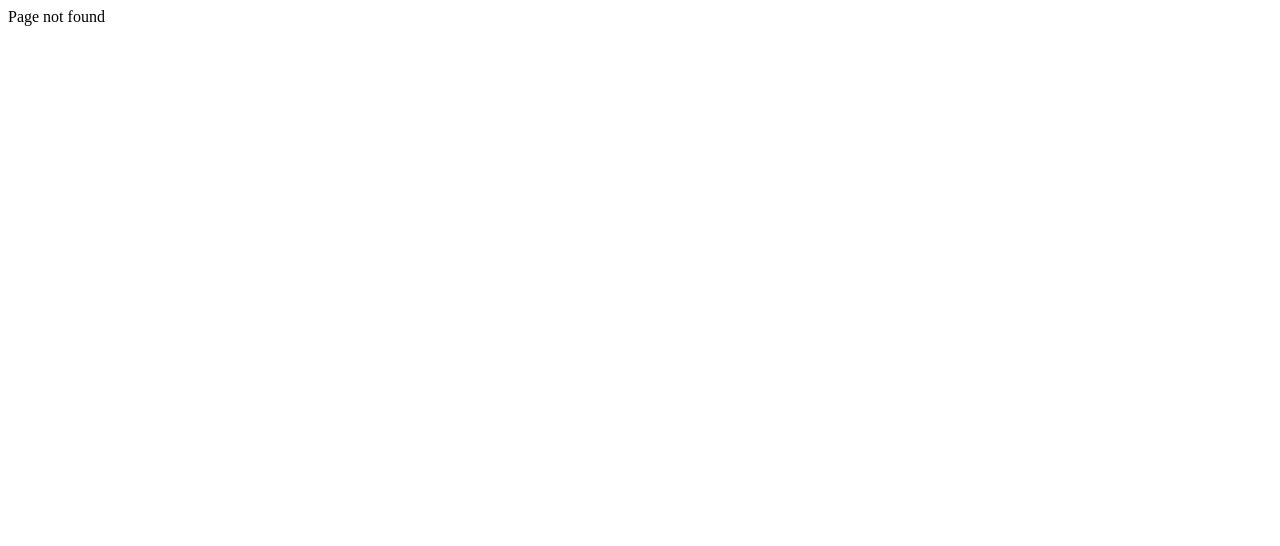
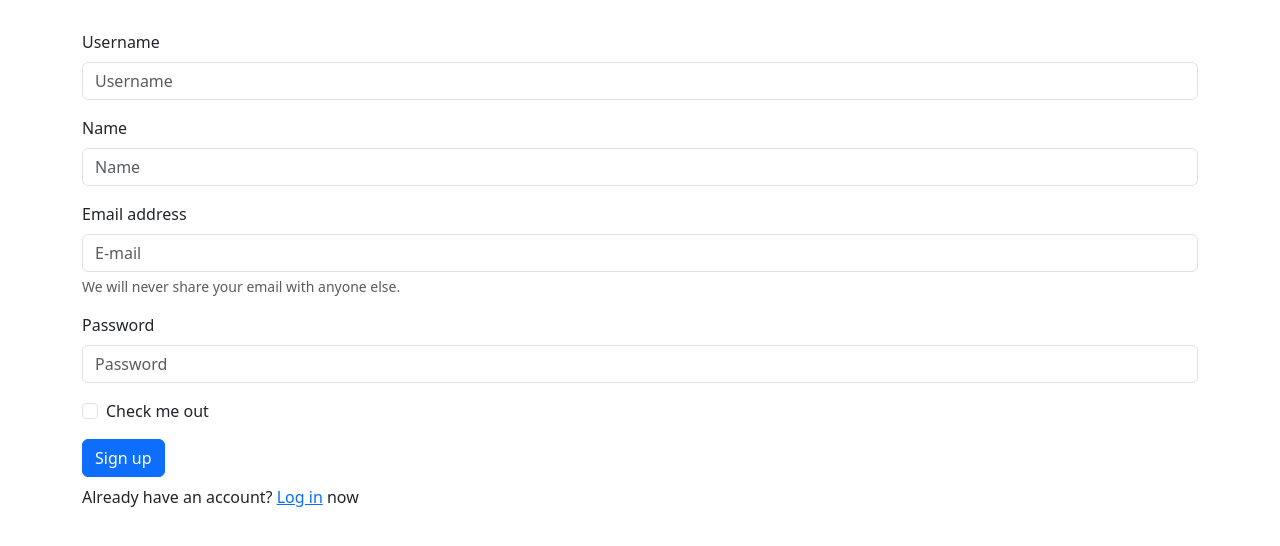
Before and after one commit to Deadly-Smile/Get-Help, a React (Vite) app in the folder Front-End/: page /signup in a window 1280 px wide. Before the commit this address had no page. Shown: the top 546 px of the page. Built offline with nearby package versions, Linux system fonts and the light colour scheme.

Commit message:
Created GUI
## Installed packages
- [ ] Bootstrap version-5.3.0
- [ ] Tailwindcss version-3.3.2
### tailwind does not work

```diff
--- a/Front-End/package.json
+++ b/Front-End/package.json
@@ -10,6 +10,7 @@
     "preview": "vite preview"
   },
   "dependencies": {
+    "bootstrap": "^5.3.0",
     "react": "^18.2.0",
     "react-dom": "^18.2.0",
     "react-router-dom": "^6.14.1"
@@ -22,6 +23,7 @@
     "eslint-plugin-react": "^7.32.2",
     "eslint-plugin-react-hooks": "^4.6.0",
     "eslint-plugin-react-refresh": "^0.4.1",
+    "tailwindcss": "^3.3.2",
     "vite": "^4.4.0"
   }
 }
--- a/Front-End/src/App.jsx
+++ b/Front-End/src/App.jsx
@@ -3,6 +3,8 @@ import React from "react";
 import HomePage from "./Pages/HomePage";
 import About from "./Pages/About";
 import NotFound from "./Pages/NotFound";
+import SignUp from "./Pages/SignUp";
+import Login from "./Pages/Login";
 import { Route, Routes } from "react-router-dom";
 
 const App = () => {
@@ -11,6 +13,8 @@ const App = () => {
       <Routes>
         <Route path="/" element={<HomePage />} />
         <Route path="/about" element={<About />} />
+        <Route path="/signup" element={<SignUp />} />
+        <Route path="/login" element={<Login />}></Route>
         <Route path="*" element={<NotFound />} />
       </Routes>
     </div>
--- /dev/null
+++ b/Front-End/src/Pages/Login.jsx
@@ -0,0 +1,42 @@
+// eslint-disable-next-line no-unused-vars
+import React from "react";
+import { Link } from "react-router-dom";
+
+const Login = () => {
+  return (
+    <div>
+      <form className="container-sm" style={{ marginTop: "30px" }}>
+        <div className="mb-3">
+          <label className="form-label">Username</label>
+          <input type="text" className="form-control" placeholder="Username" />
+        </div>
+
+        <div className="mb-3">
+          <label className="form-label">Password</label>
+          <input
+            type="password"
+            className="form-control"
+            placeholder="Password"
+          />
+        </div>
+        <div className="mb-3 form-check">
+          <input
+            type="checkbox"
+            className="form-check-input"
+            id="exampleCheck1"
+          />
+          <label className="form-check-label">Remember Me</label>
+        </div>
+        <button type="submit" className="btn btn-primary">
+          Log in
+        </button>
+        <p style={{ marginTop: "8px" }}>
+          {`Don't have an account? `}
+          <Link to="/signup">Sign Up</Link> now
+        </p>
+      </form>
+    </div>
+  );
+};
+
+export default Login;
--- /dev/null
+++ b/Front-End/src/Pages/SignUp.jsx
@@ -0,0 +1,58 @@
+// eslint-disable-next-line no-unused-vars
+import React from "react";
+import "bootstrap/dist/css/bootstrap.css";
+import { Link } from "react-router-dom";
+
+const SignUp = () => {
+  return (
+    <div>
+      <form className="container-sm" style={{ marginTop: "30px" }}>
+        <div className="mb-3">
+          <label className="form-label">Username</label>
+          <input type="text" className="form-control" placeholder="Username" />
+        </div>
+        <div className="mb-3">
+          <label className="form-label">Name</label>
+          <input type="text" className="form-control" placeholder="Name" />
+        </div>
+        <div className="mb-3">
+          <label className="form-label">Email address</label>
+          <input
+            type="email"
+            className="form-control"
+            aria-describedby="emailHelp"
+            placeholder="E-mail"
+          />
+          <div id="emailHelp" className="form-text">
+            We will never share your email with anyone else.
+          </div>
+        </div>
+        <div className="mb-3">
+          <label className="form-label">Password</label>
+          <input
+            type="password"
+            className="form-control"
+            placeholder="Password"
+          />
+        </div>
+        <div className="mb-3 form-check">
+          <input
+            type="checkbox"
+            className="form-check-input"
+            id="exampleCheck1"
+          />
+          <label className="form-check-label">Check me out</label>
+        </div>
+        <button type="submit" className="btn btn-primary">
+          Sign up
+        </button>
+        <p style={{ marginTop: "8px" }}>
+          {`Already have an account? `}
+          <Link to="/login">Log in</Link> now
+        </p>
+      </form>
+    </div>
+  );
+};
+
+export default SignUp;
--- /dev/null
+++ b/Front-End/src/index.css
@@ -0,0 +1,3 @@
+@tailwind base;
+@tailwind components;
+@tailwind utilities;
--- a/Front-End/src/main.jsx
+++ b/Front-End/src/main.jsx
@@ -5,7 +5,9 @@ import App from "./App.jsx";
 import { BrowserRouter } from "react-router-dom";
 
 ReactDOM.createRoot(document.getElementById("root")).render(
-  <BrowserRouter>
-    <App />
-  </BrowserRouter>
+  <React.StrictMode>
+    <BrowserRouter>
+      <App />
+    </BrowserRouter>
+  </React.StrictMode>
 );
--- /dev/null
+++ b/Front-End/tailwind.config.js
@@ -0,0 +1,8 @@
+/** @type {import('tailwindcss').Config} */
+export default {
+  content: ["./src/**/*.{js,jsx,ts,tsx}"],
+  theme: {
+    extend: {},
+  },
+  plugins: [],
+};
```
Also changed, not shown: 2 other files (tests, documents, lock files or other folders).
